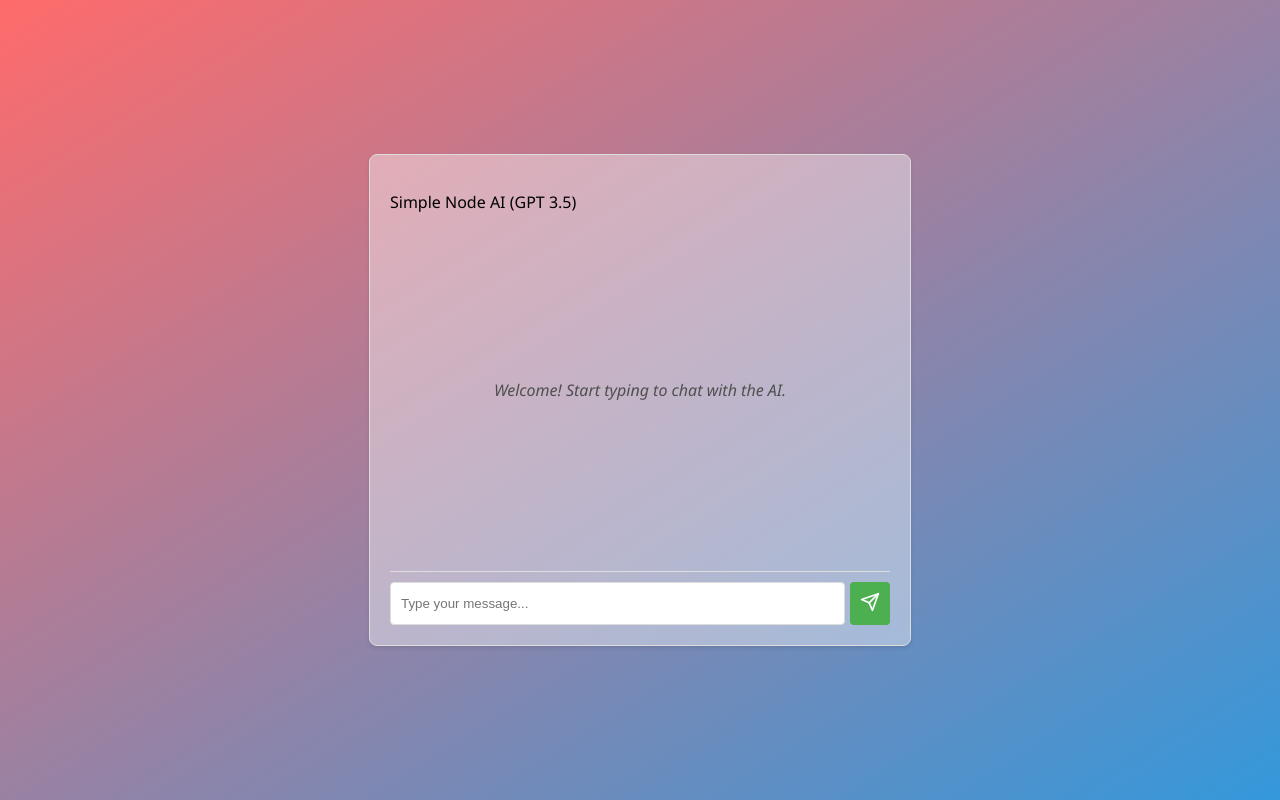
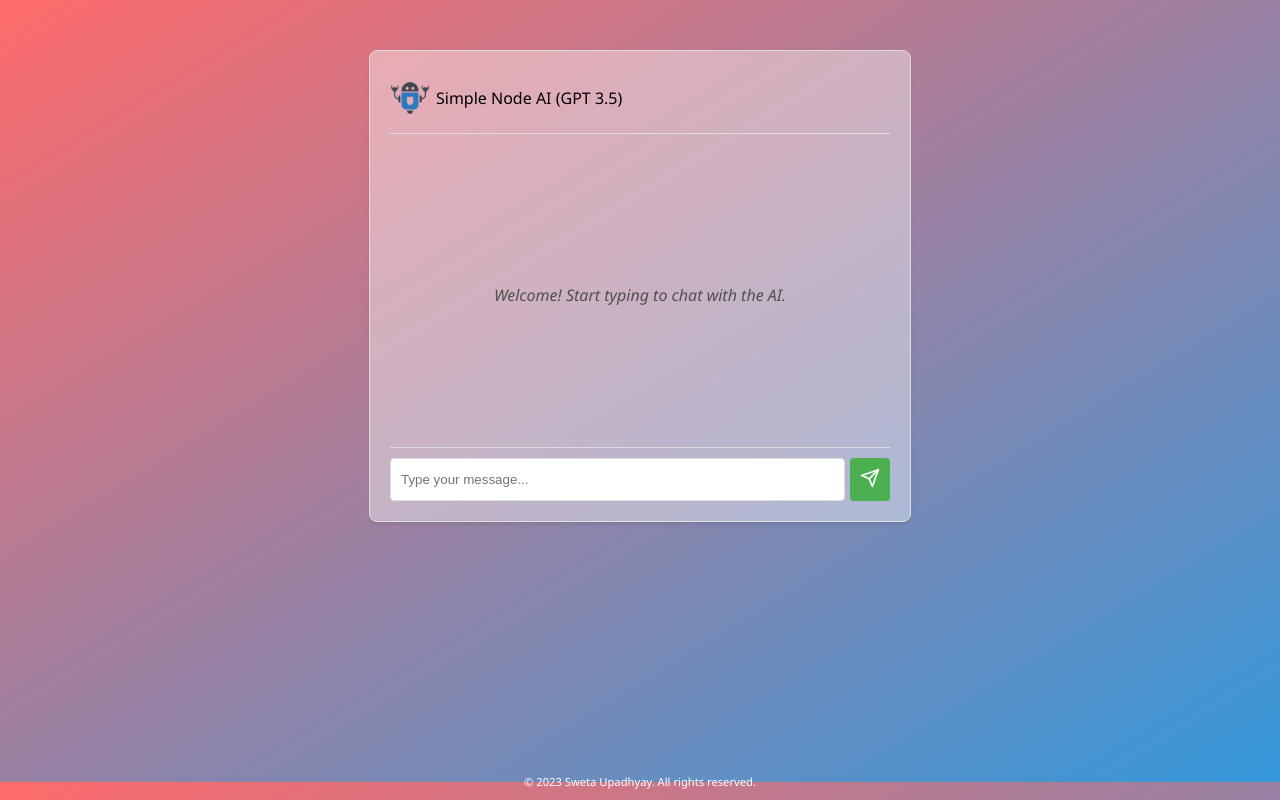
Before and after one commit to sweta134/Simple-AI-, a website: page index.html in a window 1280 px wide. Drawn offline with Linux system fonts and the light colour scheme.

Commit message:
Adds footer and design for headline with image

```diff
--- a/index.html
+++ b/index.html
@@ -14,7 +14,10 @@
   </head>
   <body>
     <div class="chat-container">
-      <p>Simple Node AI (GPT 3.5)</p>
+      <div class="chat-bot">
+        <img src="/Images/4026450_device_electronic_machine_robot_technology_icon.png" alt="">
+        <p>Simple Node AI (GPT 3.5)</p>
+      </div>
       <div class="chat-display" id="chat-display">
         <div class="welcome-message">
           Welcome! Start typing to chat with the AI.
@@ -51,5 +54,8 @@
     </div>
 
     <script src="script.js"></script>
+    <footer>
+      <p>&copy; 2023 Sweta Upadhyay. All rights reserved.</p>
+    </footer>
   </body>
 </html>
--- a/styles.css
+++ b/styles.css
@@ -3,15 +3,15 @@ body {
   background: linear-gradient(to bottom right, #ff6b6b, #3498db); /* Vibrant gradient background */
   margin: 0;
   padding: 0;
-  display: flex;
+  /* display: flex; */
   justify-content: center;
   align-items: center;
-  height: 100vh;
+  height: 91.5vh;
 }
 
 .chat-container {
   width: 500px;
-  height: 450px;
+  height: 430px;
   margin: 50px auto;
   padding: 20px;
   border: 1px solid #ddd;
@@ -173,3 +173,27 @@ button:hover {
   color: #fff;
   font-weight: bold;
 }
+
+footer {
+  background-color: transparent;
+  color: #fff;
+  text-align: center;
+  /* padding: 10px; */
+  position: fixed;
+  bottom: 0;
+  width: 100%;
+  font-size: 0.7rem;
+}
+
+.chat-bot{
+  display: flex;
+  align-items: center;
+  border-bottom: 1px solid #ddd;
+  padding-bottom: 8px;
+}
+
+.chat-bot img{
+  width: 40px;
+  height: 40px;
+  margin-right: 6px;
+}
```
Also changed, not shown: Images/4026450_device_electronic_machine_robot_technology_icon.png (added).
